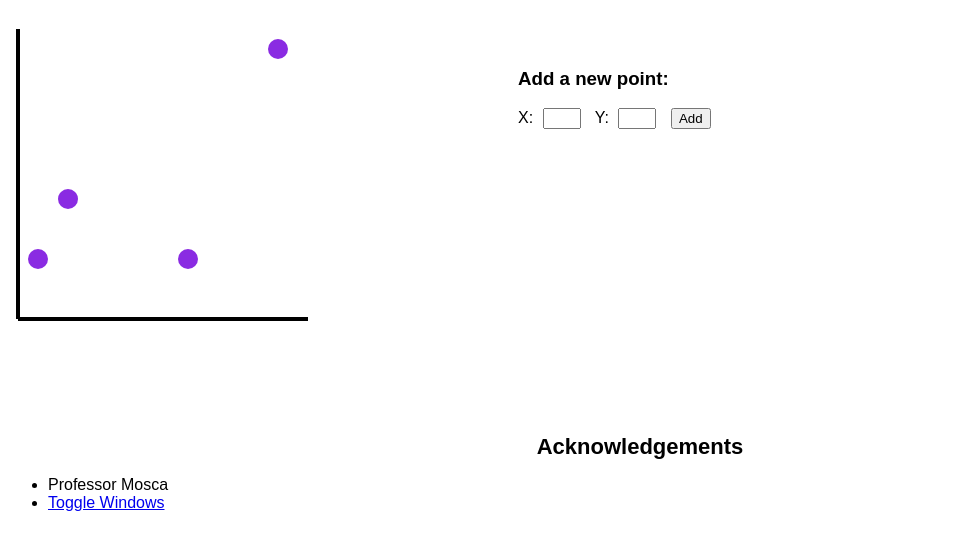
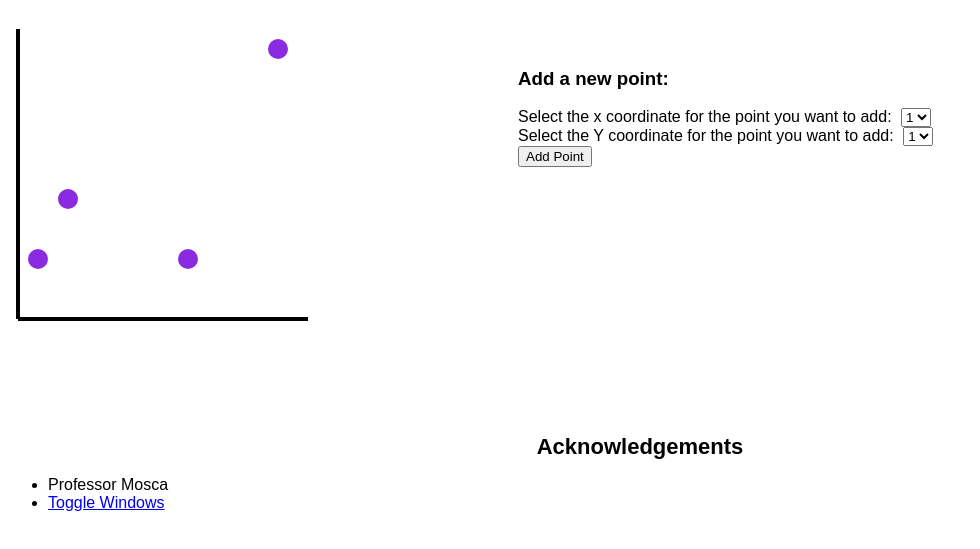
Before and after one commit to DS4200-S23-Class/hw-04-jack_and_alex, a plain HTML site: page index.html in a window 1280 px wide. Shown: the part 61-610 px from the top of the page, without its empty margins (0-980 px from the left). Drawn offline with Linux system fonts and the light colour scheme.

Commit message:
jack edits 3

```diff
--- a/index.html
+++ b/index.html
@@ -40,11 +40,38 @@
             <p id='coord_text'></p>
             <div id="add-point">
               <h3>Add a new point:</h3>
-              <label>X:</label>
-              <input type="number" id="new-x" min="1" max="9">
-              <label>Y:</label>
-              <input type="number" id="new-y" min="1" max="9">
-              <button id="add-button">Add</button>
+              <div>
+                  <label for="new-x">Select the x coordinate for the point you want to add:</label>
+                    <select id="new-x">
+                      <option value="1">1</option>
+                      <option value="2">2</option>
+                      <option value="3">3</option>
+                      <option value="4">4</option>
+                      <option value="5">5</option>
+                      <option value="6">6</option>
+                      <option value="7">7</option>
+                      <option value="8">8</option>
+                      <option value="9">9</option>
+                    </select>
+                </div>
+
+                <div>
+                    <label for="new-y">Select the Y coordinate for the point you want to add:</label>
+                    <select id="new-y">
+                      <option value="1">1</option>
+                      <option value="2">2</option>
+                      <option value="3">3</option>
+                      <option value="4">4</option>
+                      <option value="5">5</option>
+                      <option value="6">6</option>
+                      <option value="7">7</option>
+                      <option value="8">8</option>
+                      <option value="9">9</option>
+                    </select>
+                </div>
+
+              <button id="add-button">Add Point</button>
+
             </div>
 
         </div>
```
